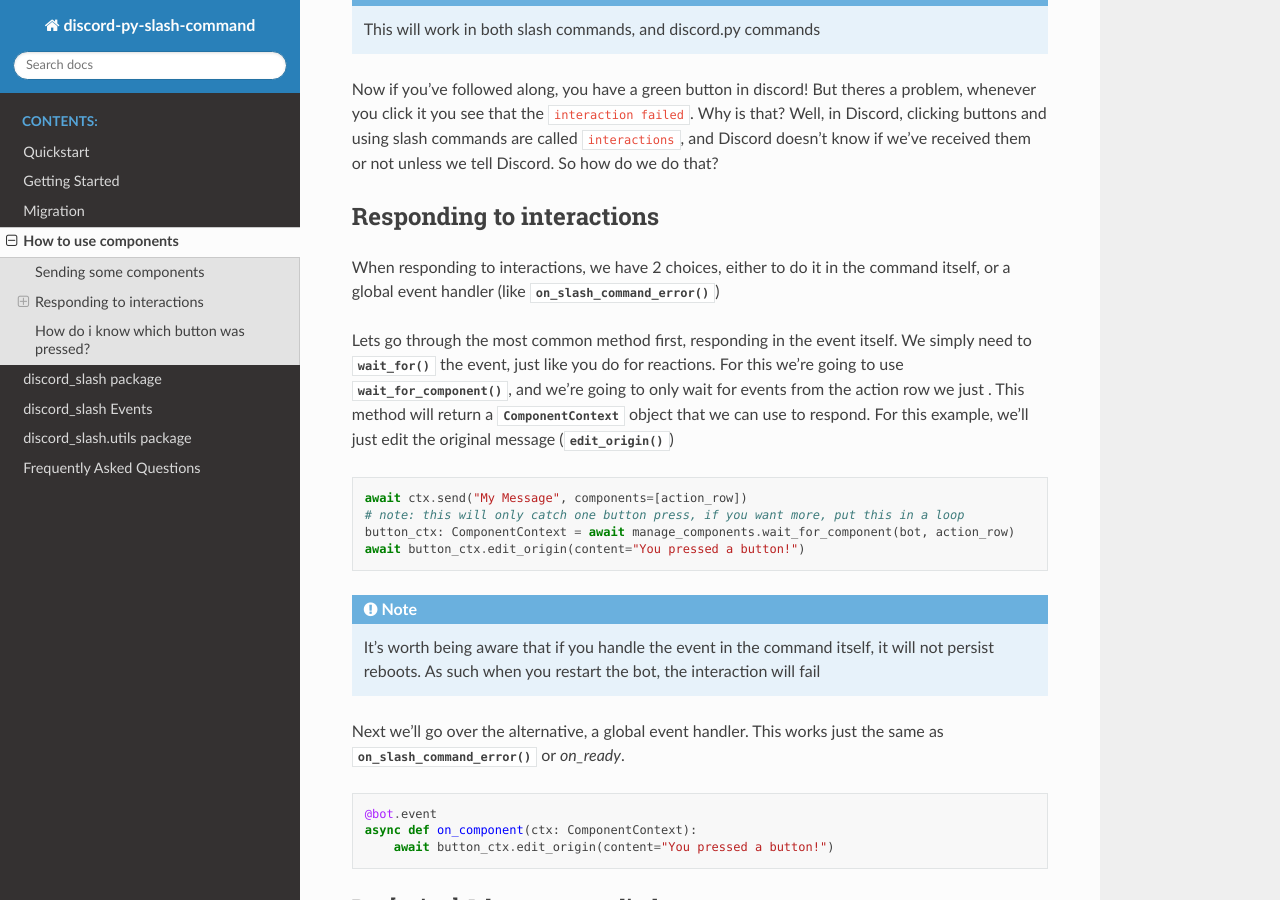
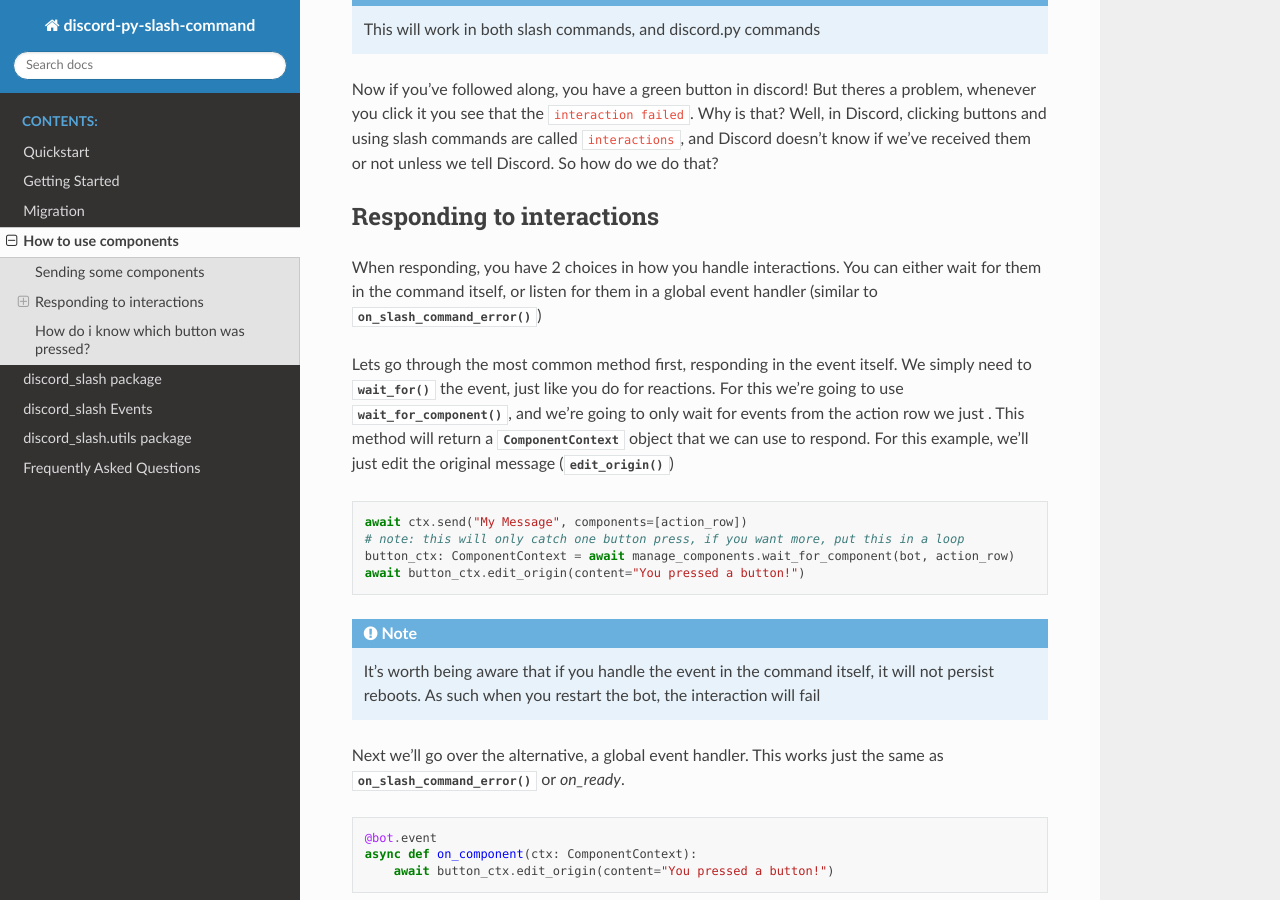
Before and after one commit to interactions-py/interactions.py, a Sphinx documentation site: the page built from docs/components.rst, in a window 1280 px wide and 900 px high, scrolled down 952 px. Built offline with Sphinx 7.4.7 and the Read the Docs theme 2.0.0, drawn with Linux system fonts in a browser that asks for light colours; the version number could not be read and is left out.

Commit message:
update responding brief

```diff
--- a/docs/components.rst
+++ b/docs/components.rst
@@ -45,7 +45,7 @@ Well, in Discord, clicking buttons and using slash commands are called ``interac
 Responding to interactions
 __________________________
 
-When responding to interactions, we have 2 choices, either to do it in the command itself, or a global event handler (like :meth:`on_slash_command_error`)
+When responding, you have 2 choices in how you handle interactions. You can either wait for them in the command itself, or listen for them in a global event handler (similar to :meth:`on_slash_command_error`)
 
 Lets go through the most common method first, responding in the event itself. We simply need to :meth:`wait_for` the event, just like you do for reactions. For this we're going to use :func:`wait_for_component() <discord_slash.utils.manage_components>`, and we're going to only wait for events from the action row we just .
 This method will return a :class:`ComponentContext <discord_slash.context.ComponentContext>` object that we can use to respond. For this example, we'll just edit the original message (:meth:`edit_origin() <discord_slash.context.ComponentContext.edit_origin>`)
```
